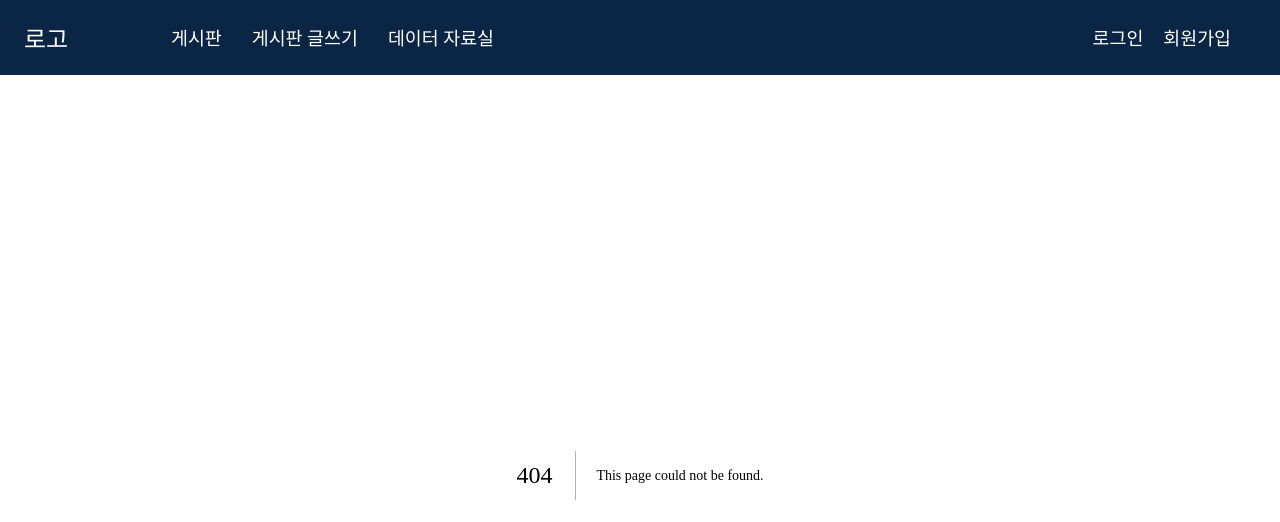
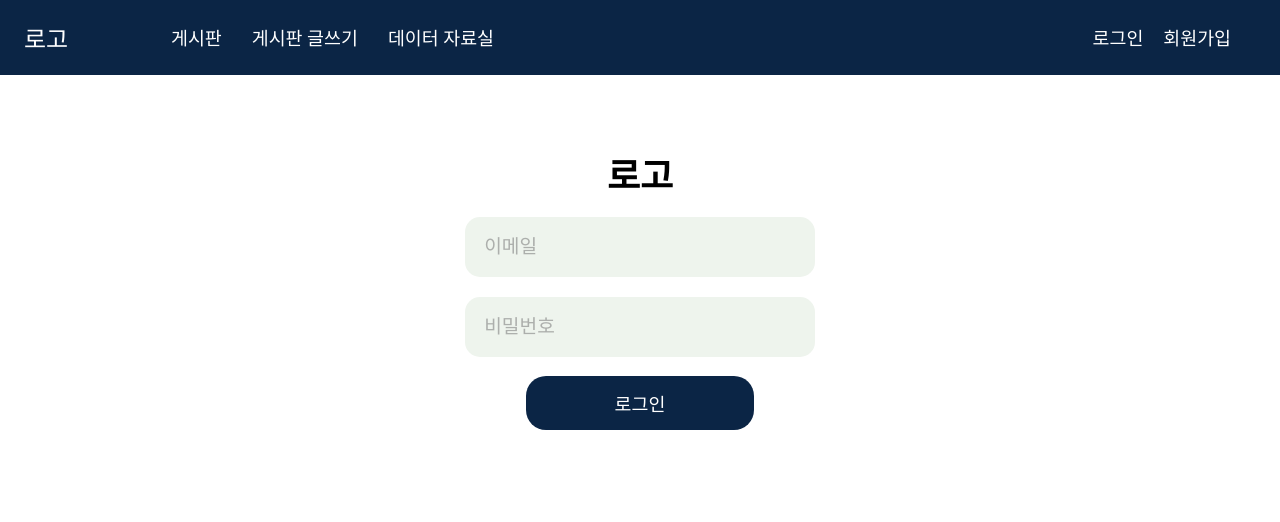
Before and after one commit to nightskyshop/baseballtalk, a Next.js app: page /login in a window 1280 px wide. Before the commit this address had no page. Shown: the top 522 px of the page. Built offline with nearby package versions, Linux system fonts and the light colour scheme.

Commit message:
Design: Create Login Style

```diff
--- /dev/null
+++ b/components/LoginForm.js
@@ -0,0 +1,27 @@
+import styles from "./LoginForm.module.css";
+
+export default function LoginForm() {
+  return (
+    <div className={styles.login__box}>
+      <h1 className={styles.login__logo}>로고</h1>
+
+      <form className={styles.login__form}>
+        <input
+          type="email"
+          placeholder="이메일"
+          name="email"
+          className={styles.login__email}
+        />
+
+        <input
+          type="password"
+          placeholder="비밀번호"
+          name="password"
+          className={styles.login__password}
+        />
+
+        <button>로그인</button>
+      </form>
+    </div>
+  )
+};
--- /dev/null
+++ b/components/LoginForm.module.css
@@ -0,0 +1,43 @@
+.login__box {
+    width: 350px;
+    margin: 2.5em auto;
+}
+
+.login__logo {
+    font-size: var(--fs-h2);
+    text-align: center;
+    margin-bottom: .5em;
+}
+
+.login__form {
+    display: flex;
+    flex-direction: column;
+}
+
+.login__form > * {
+    font-size: var(--fs-input);
+}
+
+.login__form > input {
+    padding: 1em;
+    margin-bottom: 1em;
+    background-color: var(--clr-background);
+    border-radius: 15px;
+}
+
+.login__form > input::placeholder {
+    font-size: var(--fs-input);
+    color: rgba(128,128,128, 0.6);
+}
+
+.login__form > button {
+    margin: 0 auto;
+    padding: .75em;
+    color: var(--clr-light);
+    font-size: var(--fs-h4);
+    text-align: center;
+    background-color: var(--clr-dark);
+    border-radius: 20px;
+    min-width: 200px;
+    cursor: pointer;
+}
--- /dev/null
+++ b/pages/login.js
@@ -0,0 +1,10 @@
+import LoginForm from "@/components/LoginForm";
+import styles from "@/styles/login.module.css";
+
+export default function Login() {
+  return (
+    <main className={styles.login}>
+      <LoginForm />
+    </main>
+  )
+};
--- /dev/null
+++ b/styles/login.module.css
@@ -0,0 +1,4 @@
+.login {
+    display: flex;
+    margin: 2em;
+}
```
